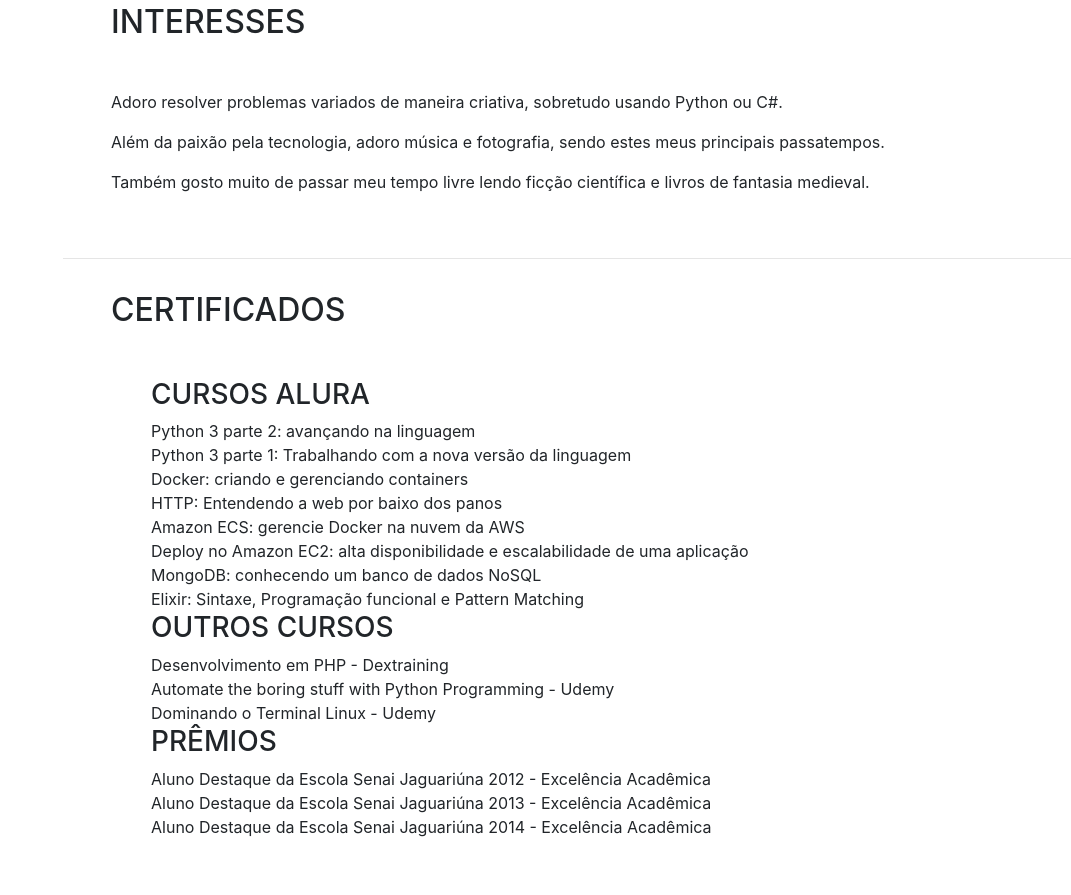
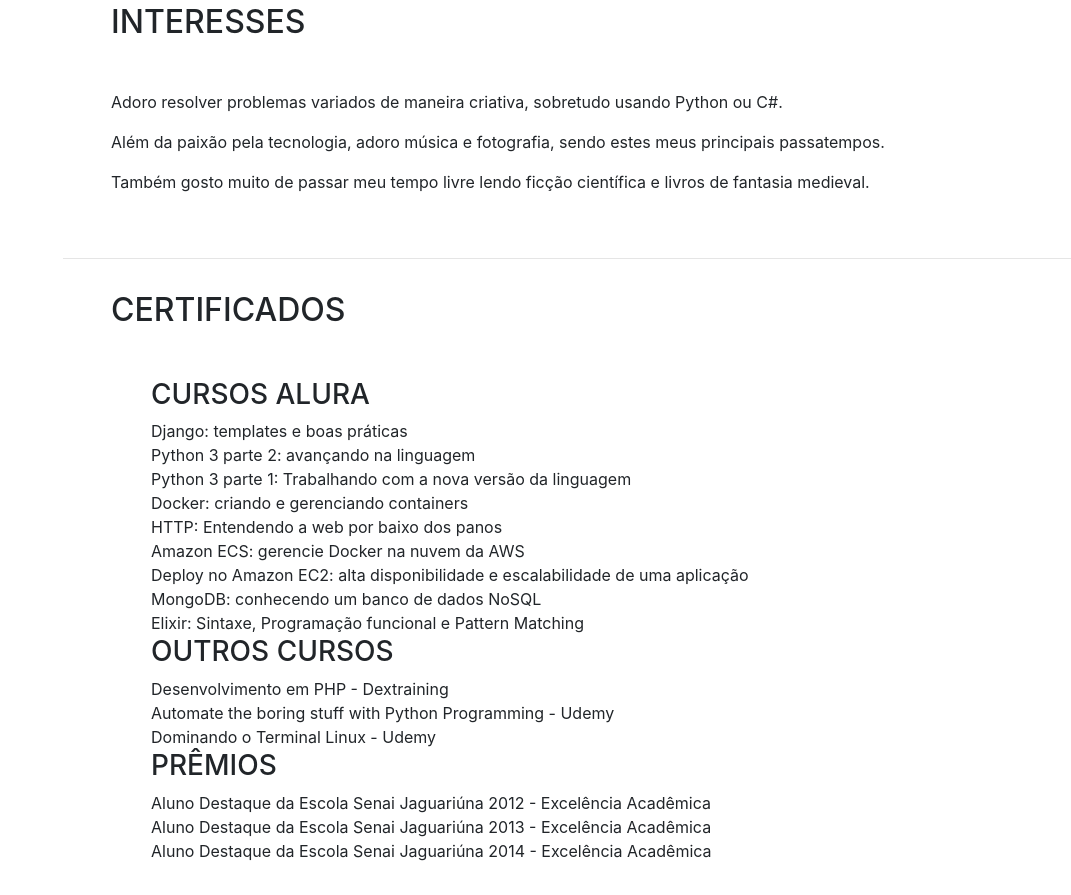
Before and after one commit to 123duran/123duran.github.io, a website with bundled scripts: page index.html in a window 1280 px wide. Shown: the part 3804-4699 px from the top of the page, without its empty margins (209-1280 px from the left). Before the commit the page ends 4675 px from the top, so only its background shows below. Built offline with nearby package versions, Linux system fonts and the light colour scheme; a web font is replaced by a local one.

Commit message:
Updating certificates.

```diff
--- a/index.html
+++ b/index.html
@@ -262,6 +262,7 @@
                 <h2 class="mb-5">Certificados</h2>
                 <ul class="fa-ul mb-0">
                     <h3>Cursos Alura</h3>
+                    <li>Django: templates e boas práticas</li>
                     <li>Python 3 parte 2: avançando na linguagem</li>
                     <li>Python 3 parte 1: Trabalhando com a nova versão da linguagem</li>
                     <li>Docker: criando e gerenciando containers</li>
```
